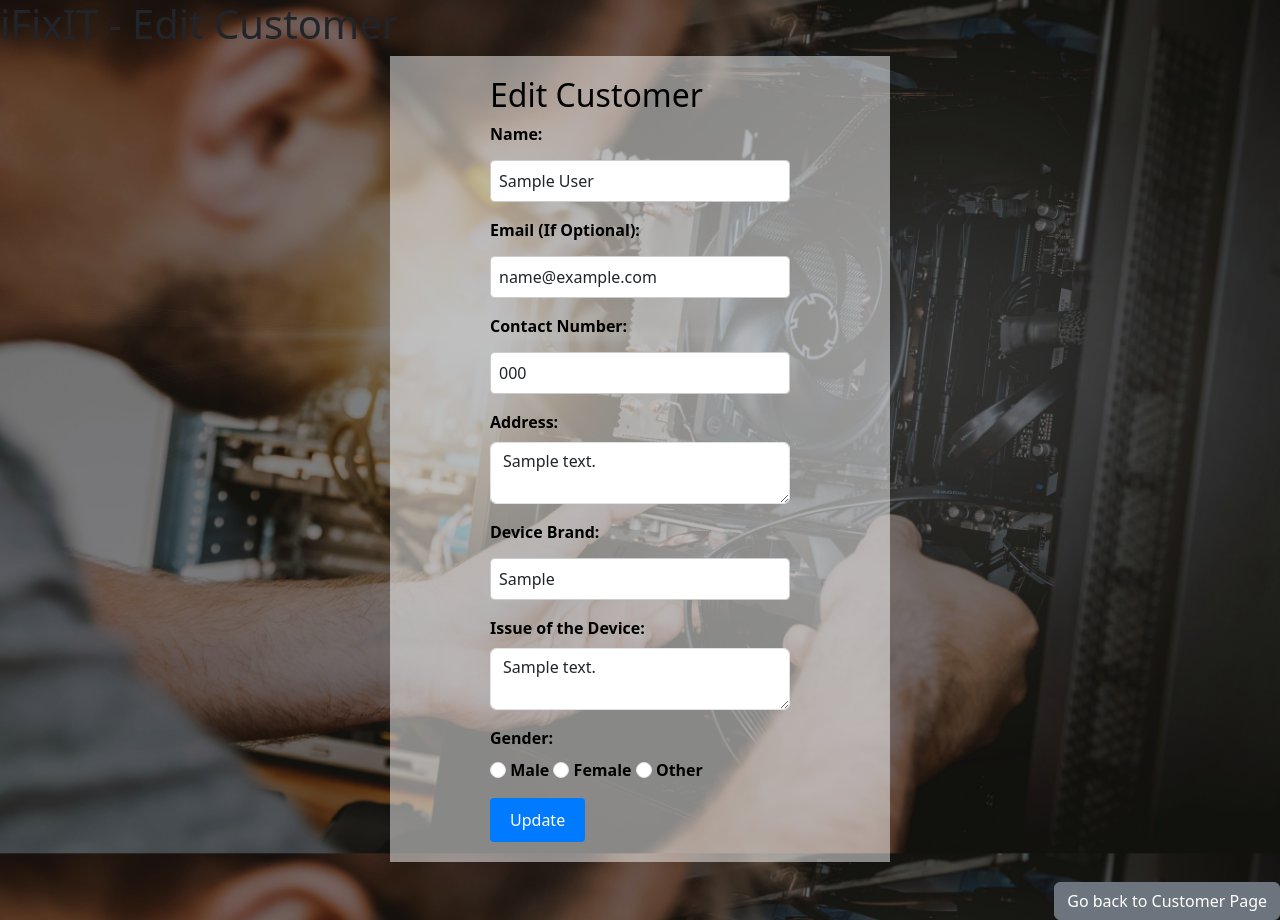
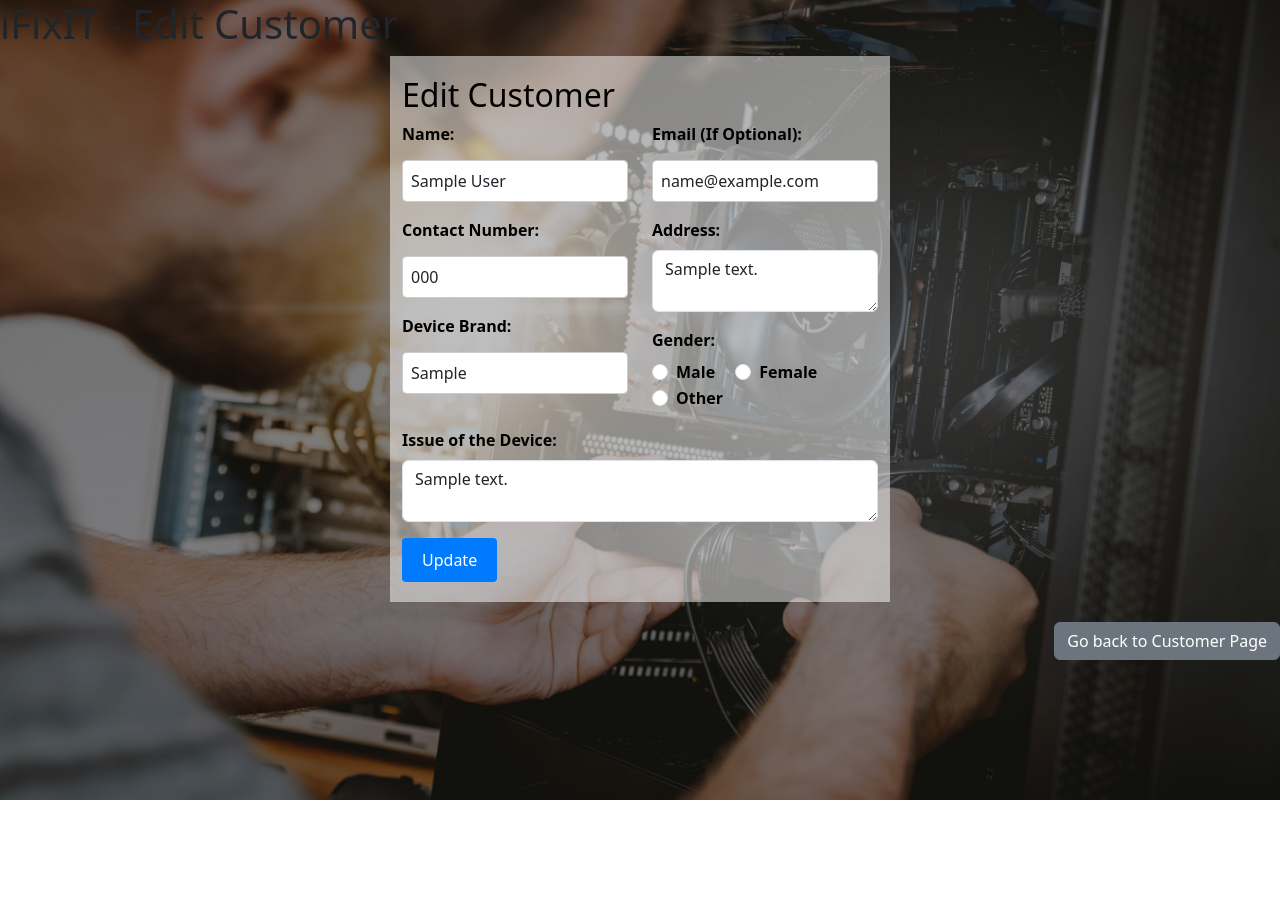
Before and after one commit to Shinano21/E-Commerce_iFix-IT, a PHP site: page /edit_customer.php?id=1 in a window 1280 px wide. After the commit the page ends 800 px from the top, so only its background shows below. Run offline with PHP 8.4, Linux system fonts and the light colour scheme; tables that the repository leaves empty or names only in its code hold one stand-in row (values such as "Sample post").

Commit message:
form edited

```diff
--- a/edit_customer.php
+++ b/edit_customer.php
@@ -87,7 +87,7 @@ if(isset($_GET['id'])) {
     </div>
 </header>
 <main>
-    <div class="container" style="background-color: rgba(255, 255, 255, 0.5); width:500px; display:flex; justify-content:center;">
+    <div class="container" style="background-color: rgba(255, 255, 255, 0.5); width:500px;">
         <section id="edit-customer-form">
             <?php if(isset($_GET['message']) && $_GET['message'] === 'updated'): ?>
             <p class="alert alert-success">Customer details updated successfully.</p>
@@ -97,46 +97,52 @@ if(isset($_GET['id'])) {
             <?php if(isset($customer) && $customer !== null): ?>
             <form action="<?php echo htmlspecialchars($_SERVER["PHP_SELF"]); ?>" method="POST">
                 <input type="hidden" name="customer_id" value="<?php echo $customer['customer_id']; ?>">
+                <div class="row">
+                    <div class="col-md-6">
                         <div class="mb-3">
                             <label for="name" class="form-label text-black">Name:</label>
-                    <input type="text" id="name" name="name" value="<?php echo isset($customer['name']) ? $customer['name'] : ''; ?>" class="form-control" style="width: 300px;" required/>
+                            <input type="text" id="name" name="name" value="<?php echo isset($customer['name']) ? $customer['name'] : ''; ?>" class="form-control" required/>
                         </div>
-
-                <!-- Other form fields -->
+                        <div class="mb-3">
+                            <label for="contact" class="form-label text-black">Contact Number:</label>
+                            <input type="text" id="contact" name="contact" value="<?php echo isset($customer['phone_number']) ? $customer['phone_number'] : ''; ?>" class="form-control" required/>
+                        </div>
+                        <div class="mb-3">
+                            <label for="device-brand" class="form-label text-black">Device Brand:</label>
+                            <input type="text" id="device-brand" name="device_brand" value="<?php echo isset($device['brand']) ? $device['brand'] : ''; ?>" class="form-control" required/>
+                        </div>
+                    </div>
+                    <div class="col-md-6">
                         <div class="mb-3">
                             <label for="email" class="form-label text-black">Email (If Optional):</label>
-                    <input type="email" id="email" name="email" value="<?php echo isset($customer['email']) ? $customer['email'] : ''; ?>" class="form-control" style="width: 300px;"/>
+                            <input type="email" id="email" name="email" value="<?php echo isset($customer['email']) ? $customer['email'] : ''; ?>" class="form-control"/>
                         </div>
-
-                <div class="mb-3">
-                    <label for="contact" class="form-label text-black">Contact Number:</label>
-                    <input type="text" id="contact" name="contact" value="<?php echo isset($customer['phone_number']) ? $customer['phone_number'] : ''; ?>" class="form-control" style="width: 300px;" required/>
-                </div>
-
                         <div class="mb-3">
                             <label for="address" class="form-label text-black">Address:</label>
-                    <textarea id="address" name="address" class="form-control" style="width: 300px;" required><?php echo isset($customer['address']) ? $customer['address'] : ''; ?></textarea>
+                            <textarea id="address" name="address" class="form-control" required><?php echo isset($customer['address']) ? $customer['address'] : ''; ?></textarea>
+                        </div>
+                        <div class="mb-3">
+                            <label class="form-label text-black">Gender:</label><br />
+                            <div class="form-check form-check-inline">
+                                <input type="radio" id="male" name="gender" value="Male" <?php if(isset($customer['gender']) && $customer['gender'] === "Male") echo "checked"; ?> class="form-check-input" required />
+                                <label for="male" class="form-check-label text-black">Male</label>
+                            </div>
+                            <div class="form-check form-check-inline">
+                                <input type="radio" id="female" name="gender" value="Female" <?php if(isset($customer['gender']) && $customer['gender'] === "Female") echo "checked"; ?> class="form-check-input" />
+                                <label for="female" class="form-check-label text-black">Female</label>
+                            </div>
+                            <div class="form-check form-check-inline">
+                                <input type="radio" id="other" name="gender" value="Other" <?php if(isset($customer['gender']) && $customer['gender'] === "Other") echo "checked"; ?> class="form-check-input" />
+                                <label for="other" class="form-check-label text-black">Other</label>
+                            </div>
+                        </div>
+                    </div>
                 </div>
 
                 <!-- Device form fields -->
                 <div class="mb-3">
-                    <label for="device-brand" class="form-label text-black">Device Brand:</label>
-                    <input type="text" id="device-brand" name="device_brand" value="<?php echo isset($device['brand']) ? $device['brand'] : ''; ?>" class="form-control" style="width: 300px;" required/>
-                </div>
-
-                <div class="mb-3">
                     <label for="issue" class="form-label text-black">Issue of the Device:</label>
-                    <textarea id="issue" name="issue_description" class="form-control" style="width: 300px;" required><?php echo isset($device['issue_description']) ? $device['issue_description'] : ''; ?></textarea>
-                </div>
-
-                <div class="mb-3">
-                    <label for="gender" class="form-label text-black">Gender:</label><br />
-                    <input type="radio" id="male" name="gender" value="Male" <?php if(isset($customer['gender']) && $customer['gender'] === "Male") echo "checked"; ?> class="form-check-input" required />
-                    <label for="male" class="form-check-label text-black">Male</label>
-                    <input type="radio" id="female" name="gender" value="Female" <?php if(isset($customer['gender']) && $customer['gender'] === "Female") echo "checked"; ?> class="form-check-input" />
-                    <label for="female" class="form-check-label text-black">Female</label>
-                    <input type="radio" id="other" name="gender" value="Other" <?php if(isset($customer['gender']) && $customer['gender'] === "Other") echo "checked"; ?> class="form-check-input" />
-                    <label for="other" class="form-check-label text-black">Other</label>
+                    <textarea id="issue" name="issue_description" class="form-control" required><?php echo isset($device['issue_description']) ? $device['issue_description'] : ''; ?></textarea>
                 </div>
 
                 <button type="submit" class="btn btn-primary">Update</button>
```
Lines whose indentation alone changed are shown as unchanged.
